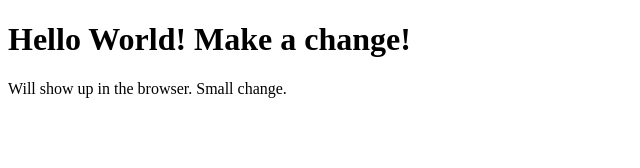
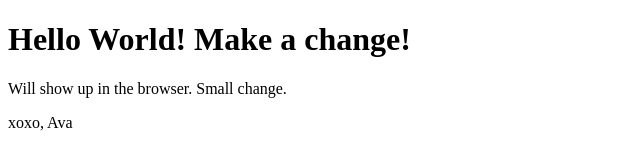
Before and after one commit to avacrozier/class-demo, a plain HTML site: page index.html in a window 1280 px wide. Shown: the full height of the page, 0-640 px from the left. Drawn offline with Linux system fonts and the light colour scheme.

Commit message:
New text

```diff
--- a/index.html
+++ b/index.html
@@ -8,5 +8,6 @@
 <body>
     <h1>Hello World! Make a change!</h1>
     <p>Will show up in the browser. Small change.</p>
+    <p>xoxo, Ava</p>
 </body>
 </html>
```
